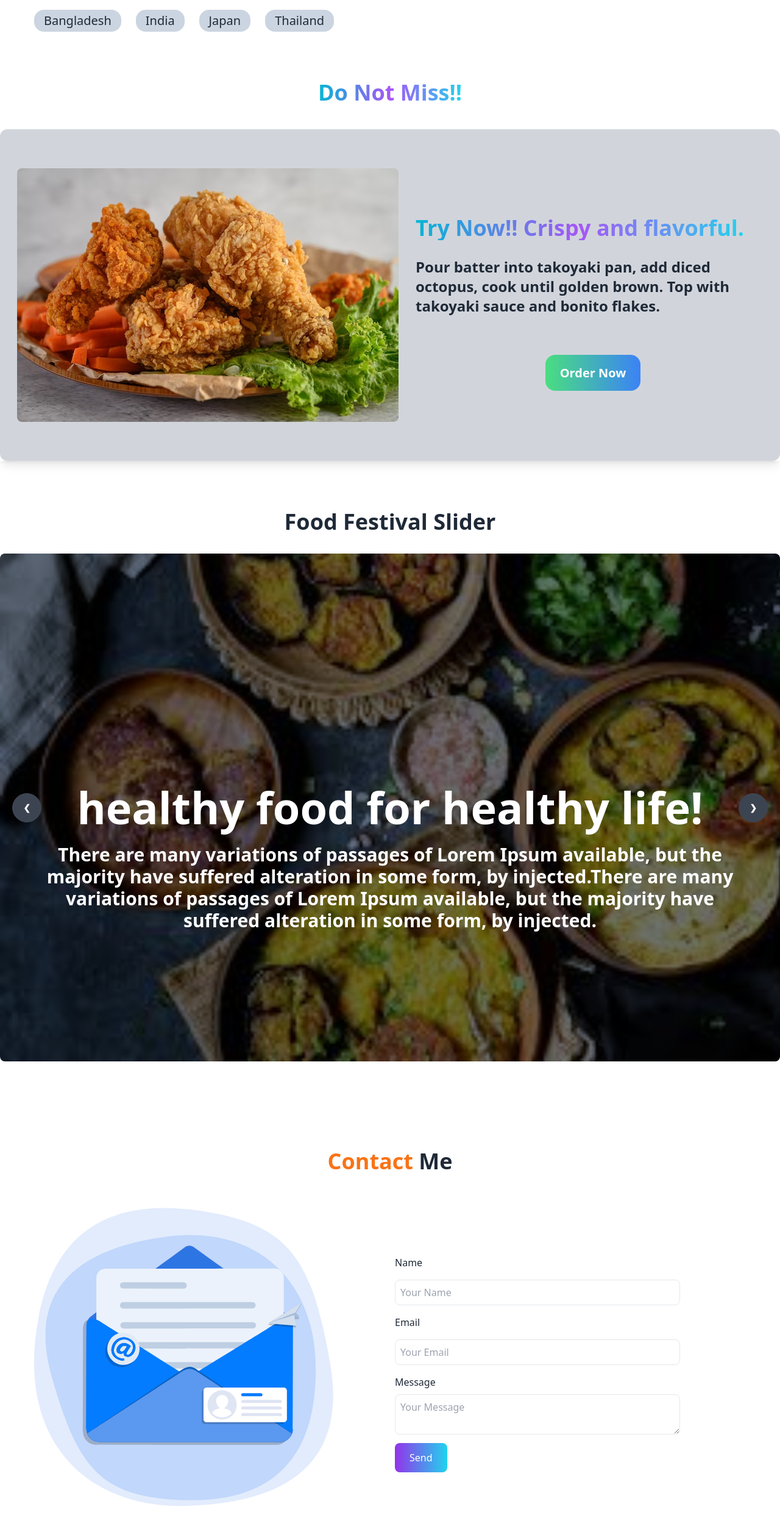
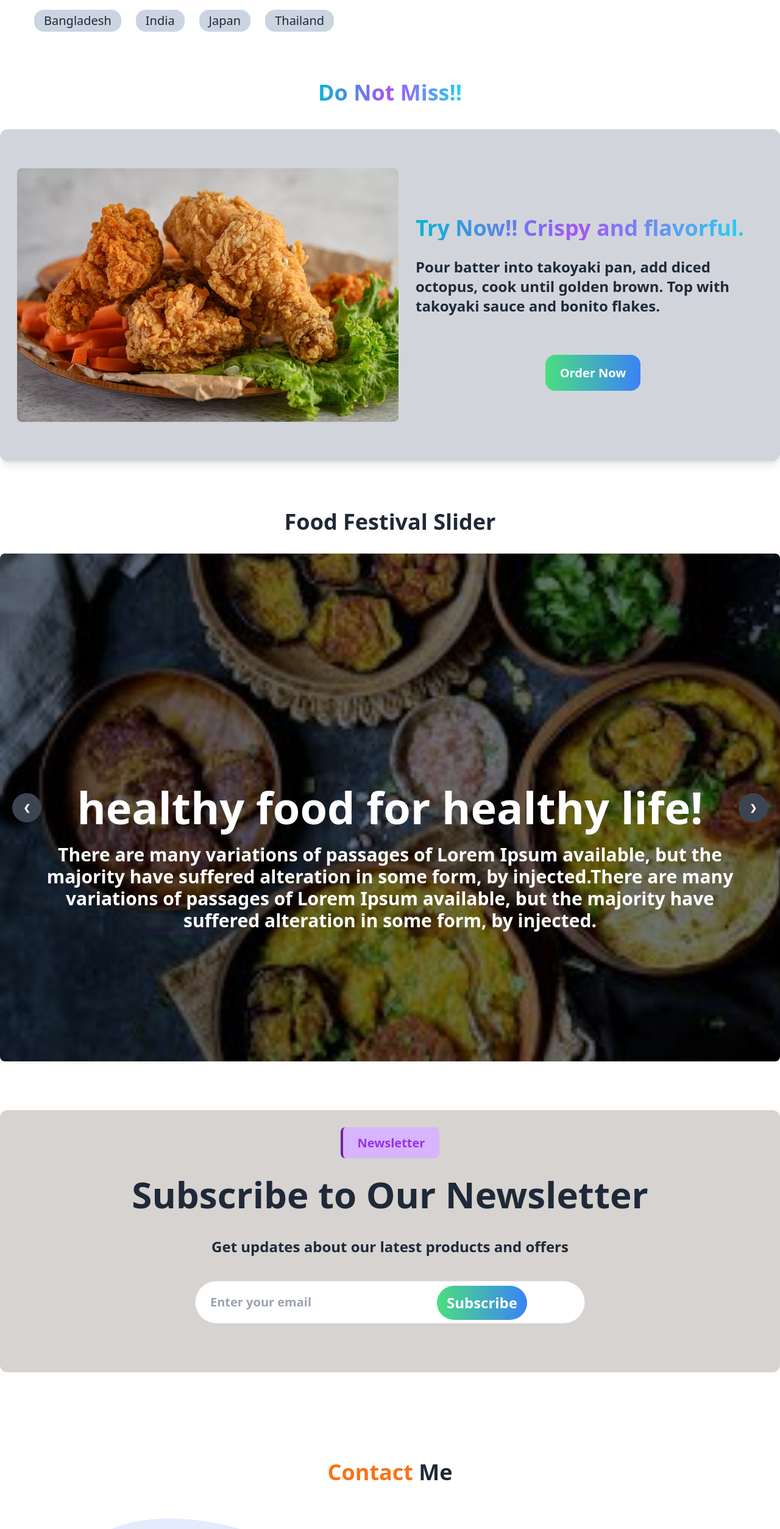
Before and after one commit to Saadsheikh133/chef-recipe-client, a React (Vite) app: page / in a window 1280 px wide. Shown: the part 1880-4388 px from the top of the page at 61% size. Built offline with nearby package versions, Linux system fonts and the light colour scheme; no server answers.

Commit message:
added subscription section

```diff
--- a/src/pages/BestFood/BestFood.jsx
+++ b/src/pages/BestFood/BestFood.jsx
@@ -3,11 +3,11 @@ import bestFood from '../../assets/images/bestFood.avif';
 
 const BestFood = () => {
     return (
-        <div className="container mx-auto my-20 shadow-lg">
+        <div className="container mx-auto my-20">
             <div className='text-center'>
                 <h2 className="text-4xl font-bold bg-gradient-to-r from-cyan-500 via-purple-500 to-cyan-400 inline-block text-transparent bg-clip-text">Do Not Miss!!</h2>
             </div>
-            <div className='bg-gray-300 py-16 mt-10 rounded-xl lg:flex justify-evenly items-center gap-4 px-4'>
+            <div className='bg-gray-300 py-16 mt-10 rounded-xl lg:flex justify-evenly items-center gap-4 px-4 shadow-lg'>
                 <img className='rounded-lg mx-3' src={bestFood} alt="" />
                 <div>
                     <h2 className='text-2xl lg:text-4xl my-3 font-bold text-center bg-gradient-to-r from-cyan-500 via-purple-500 to-cyan-400 inline-block text-transparent bg-clip-text '>Try Now!! Crispy and flavorful.</h2>
--- a/src/pages/home/FootCategory/FoodCategory.jsx
+++ b/src/pages/home/FootCategory/FoodCategory.jsx
@@ -22,19 +22,19 @@ const FoodCategory = () => {
     }, [])
 
     return (
-        <div className="container mx-auto px-2 my-16">
+        <div className="container mx-auto lg:px-2 my-16">
             <div className="text-center">
                 <h2 className="text-4xl font-bold mb-2">Featured Listed Property</h2>
                 <p className="text-xl">Real state can be bought, sold, leased, or rented and can be a <br /> valuable investment opportunity. The value of real state can be....</p>
             </div>
-            <div className="mx-10 mt-10 relative">
+            <div className="lg:mx-10 mt-10 relative">
                 <div>
                     <Tabs className='' selectedIndex={tabIndex} onSelect={(index) => setTabIndex(index)}>
-                        <TabList className="flex gap-2">
+                        <TabList className="lg:flex gap-2 space-y-2 lg:space-y-0">
                             <Tab className="bg-slate-300 mx-2 px-4 py-1 text-xl rounded-2xl cursor-pointer">Bangladesh</Tab>
                             <Tab className="bg-slate-300 mx-2 px-4 py-1 text-xl rounded-2xl cursor-pointer">India</Tab>
                             <Tab className="bg-slate-300 mx-2 px-4 py-1 text-xl rounded-2xl cursor-pointer">Japan</Tab>
-                            <Tab className="bg-slate-300 mx-2 px-4 py-1 text-xl rounded-2xl cursor-pointer">Thailand</Tab>
+                            <Tab className="bg-slate-300 mx-2 px-4 py-1 text-xl rounded-2xl cursor-pointer ">Thailand</Tab>
                         </TabList>
 
                         <TabPanel>
--- a/src/pages/home/FootCategory/FoodTab/FoodCard/FoodCard.jsx
+++ b/src/pages/home/FootCategory/FoodTab/FoodCard/FoodCard.jsx
@@ -3,8 +3,8 @@
 const FoodCard = ({ food }) => {
     const { image, foodName, test, recipe, price, } = food;
     return (
-        <div className="card h-full bg-slate-50 shadow-xl relative">
-            <figure><img className="rounded-2xl p-2 h-[350px]" src={image} alt="Shoes" /></figure>
+        <div className="card w-full h-full bg-slate-50 shadow-xl relative">
+            <figure><img className="rounded-2xl p-2 lg:h-[350px]" src={image} alt="Shoes" /></figure>
             <div className="card-body pt-3">
                 <h2 className="card-title text-4xl mb-2">Food Name: {foodName}</h2>
                 <div className="text-2xl space-y-2">
--- /dev/null
+++ b/src/pages/home/Subscribe/Subscribe.jsx
@@ -0,0 +1,47 @@
+import { ToastContainer, toast } from 'react-toastify';
+
+const Subscribe = () => {
+
+    const subscribed = (e) => {
+        e.preventDefault();
+        const form = e.target;
+        // const email = form.email.value;
+        toast('🦄 Thanks for subscribing!', {
+            position: "top-center",
+            autoClose: 5000,
+            hideProgressBar: false,
+            closeOnClick: true,
+            pauseOnHover: true,
+            draggable: true,
+            progress: undefined,
+            theme: "light",
+        })
+        form.reset();
+    }
+
+    return (
+        <div className="container mx-auto py-10 mt-20 rounded-xl bg-stone-300">
+            <ToastContainer
+                position="top-center"
+                autoClose={5000}
+                hideProgressBar={false}
+                newestOnTop={false}
+                closeOnClick
+                rtl={false}
+                pauseOnFocusLoss
+                draggable
+                pauseOnHover
+                theme="light"
+            />
+            <h5 className=" text-center "><span className="text-purple-600 bg-purple-300 text-xl font-semibold px-6 py-3 rounded-lg border-purple-800 border-l-4">Newsletter</span></h5>
+            <h2 className="text-6xl text-center font-bold my-10">Subscribe to Our Newsletter</h2>
+            <p className="text-2xl font-bold text-center">Get updates about our latest products and offers</p>
+            <form onSubmit={ subscribed} className="text-center my-10 relative" required>
+                <input required className="border w-full lg:w-2/4 py-5 rounded-full font-bold px-6 lg:text-xl" type="email" name="email" id="" placeholder="Enter your email" />
+                <input className="font-semibold px-4 py-3 mt-2 text-2xl rounded-full bg-gradient-to-r from-green-400 to-blue-500 hover:from-pink-500 hover:to-yellow-500 text-white hover:border-none transition-transform absolute top-0 right-2 lg:right-[415px]" type="submit" value="Subscribe" />
+            </form>
+        </div>
+    );
+};
+
+export default Subscribe;
--- a/src/pages/home/home/Home.jsx
+++ b/src/pages/home/home/Home.jsx
@@ -7,6 +7,7 @@ import ChefInfo from '../../chefInfo/ChefInfo';
 import Contact from '../Contact/Contact';
 import FoodCategory from '../FootCategory/FoodCategory';
 import BestFood from '../../BestFood/BestFood';
+import Subscribe from '../Subscribe/Subscribe';
 
 
 const Home = () => {
@@ -18,6 +19,7 @@ const Home = () => {
             <FoodCategory></FoodCategory>
             <BestFood></BestFood>
             <FoodFestival></FoodFestival>
+            <Subscribe></Subscribe>
             <Contact></Contact>
         </div>
     );
```
